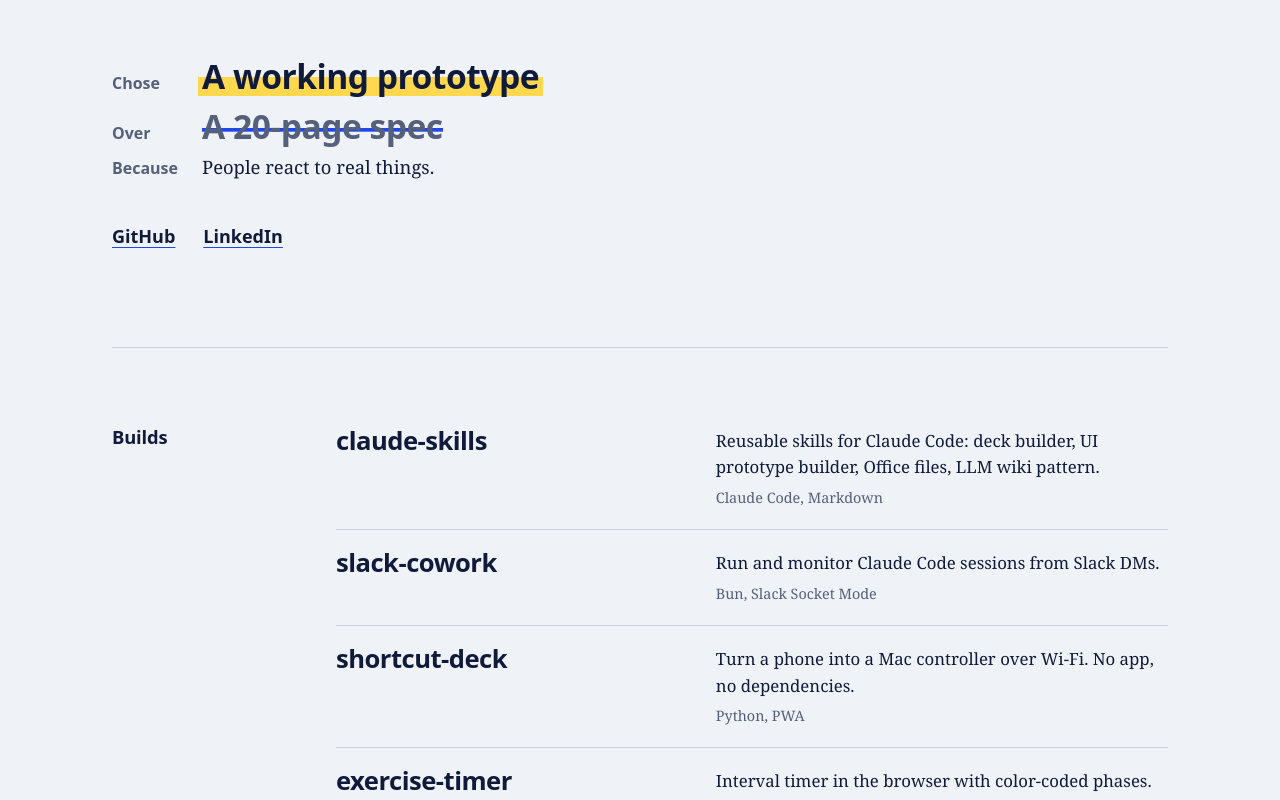
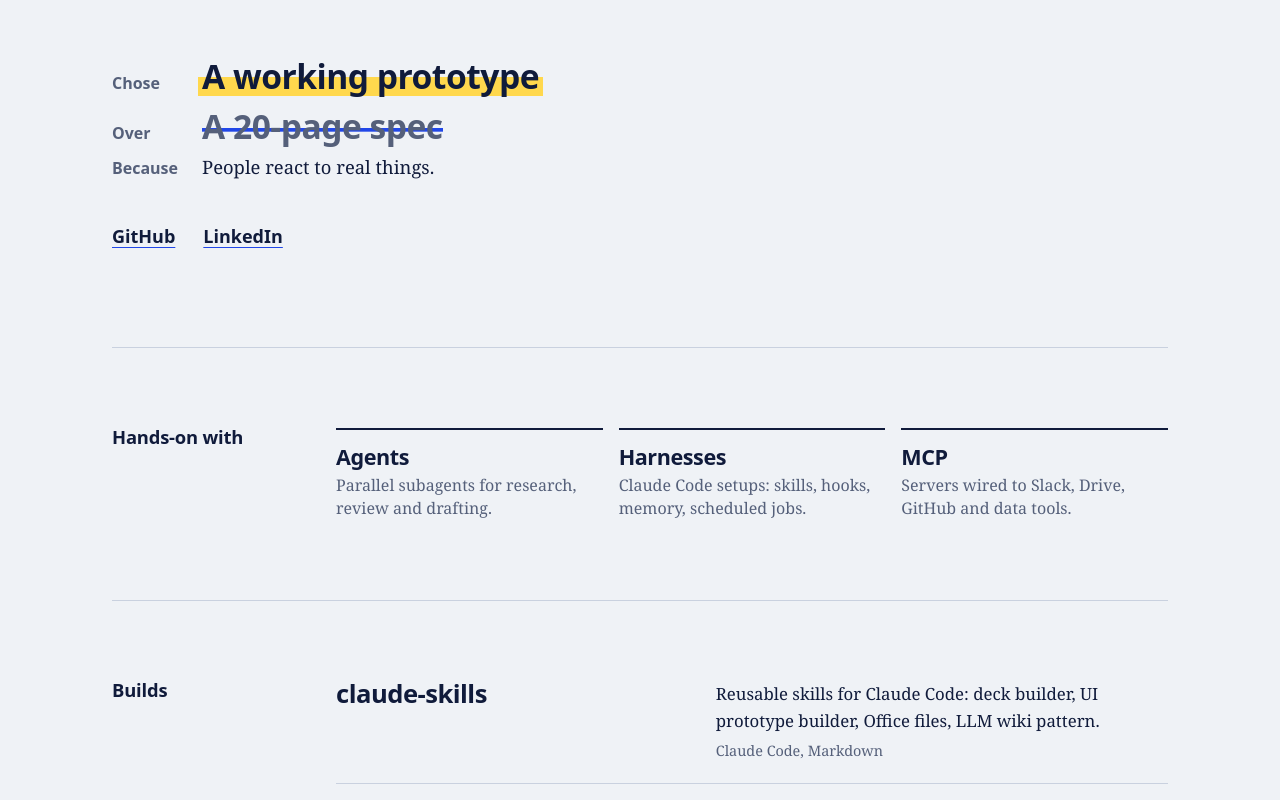
Before and after one commit to jatinchuglani/jatinchuglani.github.io, an Astro site: page / in a window 1280 px wide. Shown: the part 504-1304 px from the top of the page. Built offline with nearby package versions, Linux system fonts and the light colour scheme; Astro itself is replaced by a stand-in of ours.

Commit message:
Highlight agents, harnesses and MCP
Co-Authored-By: Claude Sonnet 5.5 <noreply@anthropic.com>

```diff
--- a/src/data/site.ts
+++ b/src/data/site.ts
@@ -5,7 +5,7 @@ export const site = {
   last: 'Chuglani',
   role: 'Senior product manager at Salesforce. AI and analytics.',
   description:
-    'Senior product manager for AI and analytics. Public AI builds and how I work with AI.',
+    'Senior product manager for AI and analytics. Hands-on with agents, harnesses and MCP. Public AI builds.',
   url: 'https://jatinchuglani.github.io',
   links: {
     github: 'https://github.com/jatinchuglani',
@@ -41,6 +41,12 @@ export const builds = [
   },
 ];
 
+export const stack = [
+  { name: 'Agents', line: 'Parallel subagents for research, review and drafting.' },
+  { name: 'Harnesses', line: 'Claude Code setups: skills, hooks, memory, scheduled jobs.' },
+  { name: 'MCP', line: 'Servers wired to Slack, Drive, GitHub and data tools.' },
+];
+
 export const flow = [
   { step: 'Notes', line: 'Calls, docs and threads stay untouched.' },
   { step: 'Wiki', line: 'Claude keeps pages current and linked.' },
--- a/src/pages/index.astro
+++ b/src/pages/index.astro
@@ -1,6 +1,6 @@
 ---
 import Base from '../layouts/Base.astro';
-import { site, builds, flow } from '../data/site';
+import { site, builds, stack, flow } from '../data/site';
 
 const { github, linkedin, email } = site.links;
 ---
@@ -20,6 +20,13 @@ const { github, linkedin, email } = site.links;
         {email && <a href={`mailto:${email}`}>Email</a>}
       </p>
     </header>
+
+    <section class="section" aria-labelledby="stack">
+      <h2 id="stack">Hands-on with</h2>
+      <ul class="stack">
+        {stack.map((s) => <li><h3>{s.name}</h3><p>{s.line}</p></li>)}
+      </ul>
+    </section>
 
     <section class="section" aria-labelledby="builds">
       <h2 id="builds">Builds</h2>
--- a/src/styles/global.css
+++ b/src/styles/global.css
@@ -103,6 +103,11 @@ s.over {
 @media (max-width: 40rem) { .builds a { grid-template-columns: 1fr; } }
 
 /* Flow */
+.stack { display: grid; grid-template-columns: repeat(3, 1fr); gap: 1rem; }
+.stack li { padding-top: 1rem; border-top: 2px solid var(--ink); }
+.stack h3 { font-size: 1.35rem; font-weight: 700; margin-bottom: 0.4rem; }
+.stack p { font-size: 1rem; line-height: 1.45; color: var(--slate); }
+@media (max-width: 52rem) { .stack { grid-template-columns: 1fr; gap: 1.5rem; } }
 .flow { display: grid; grid-template-columns: repeat(5, 1fr); gap: 1rem; counter-reset: none; }
 .flow li { position: relative; padding-top: 1.6rem; border-top: 2px solid var(--ink); }
 .flow li::before {
```
